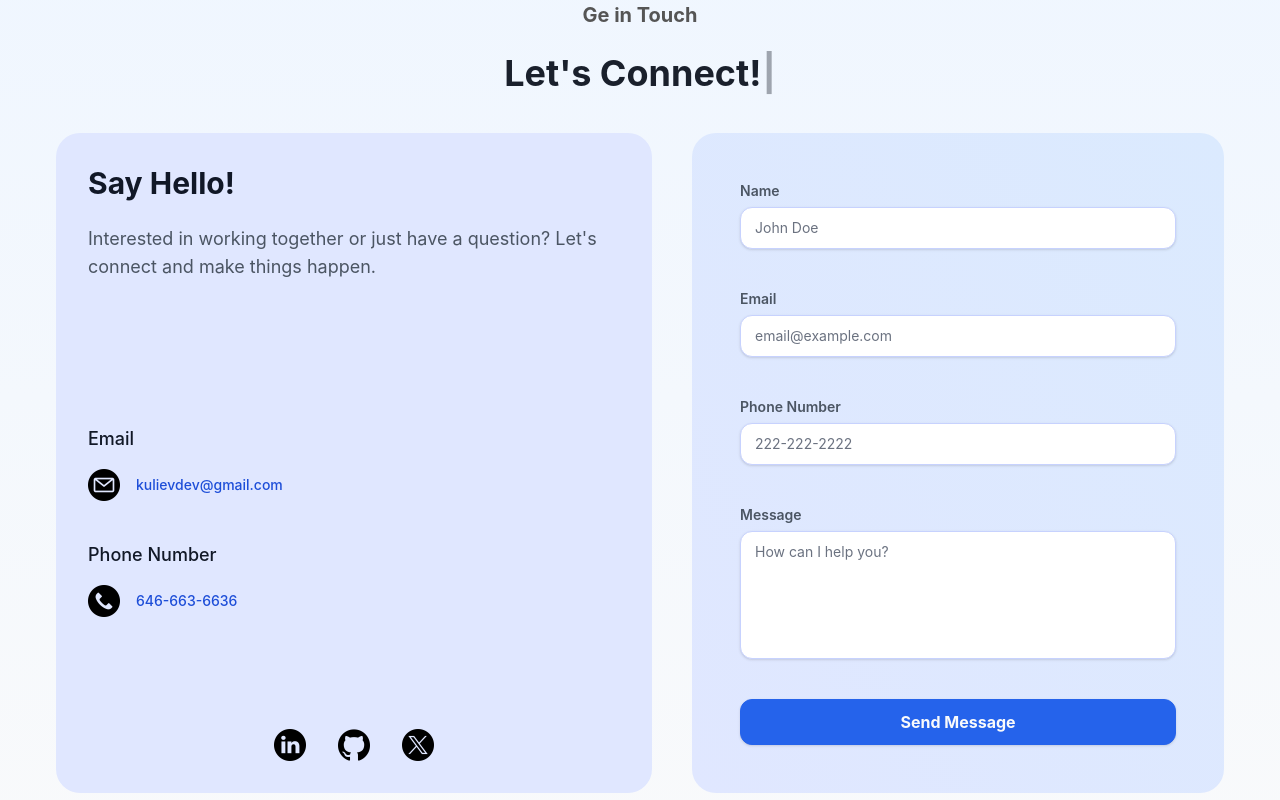
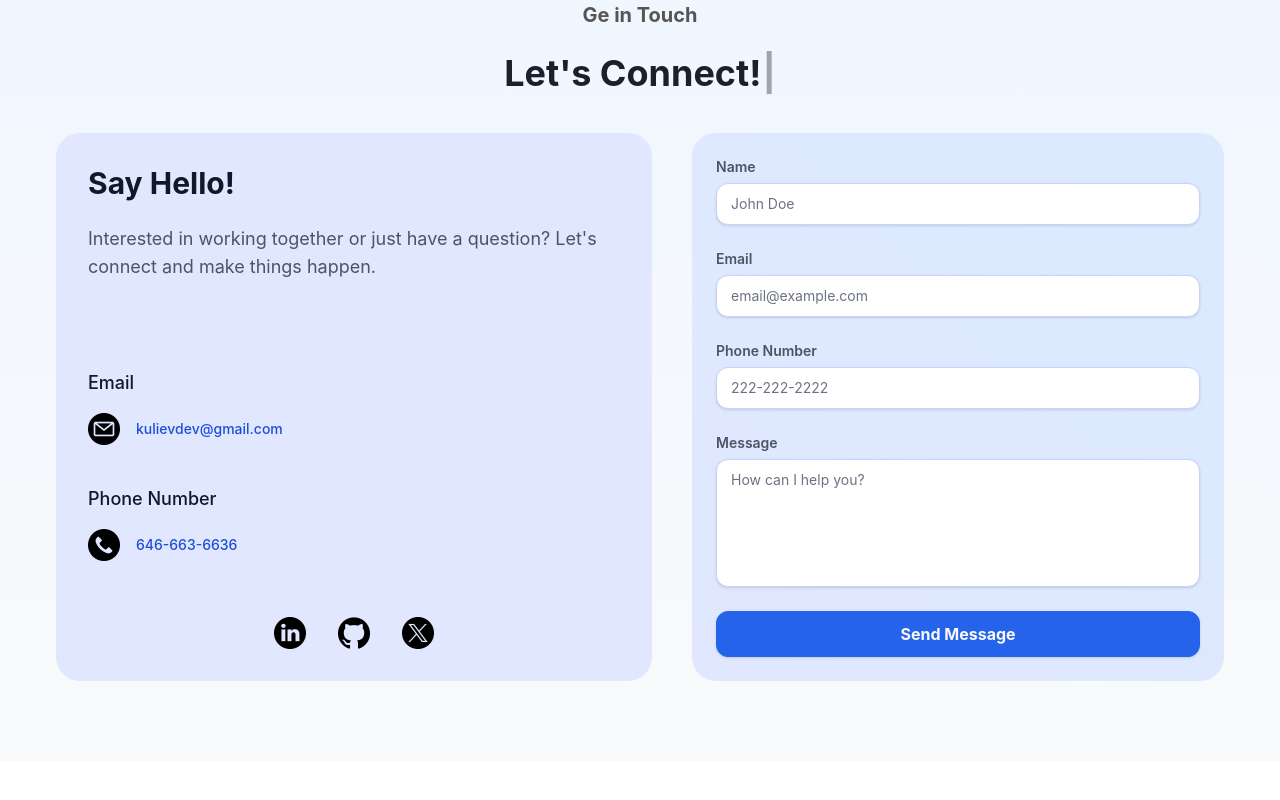
Before and after one commit to kulievdev/portfolio-website, a React (Vite) app: page / in a window 1280 px wide. Shown: the part 4300-5100 px from the top of the page. Built offline with nearby package versions, Linux system fonts and the light colour scheme.

Commit message:
Fix modal size on laptop screens

```diff
--- a/src/Components/ContactModal.tsx
+++ b/src/Components/ContactModal.tsx
@@ -34,7 +34,7 @@ const ContactModal = () => {
         finalFocusRef={finalRef}
         isOpen={isOpen}
         onClose={onClose}
-        size="xl"
+        size={window.innerWidth >= 1535 ? "xl" : "lg"}
         isCentered
       >
         <ModalOverlay />
--- a/src/Pages/Contact/Form.tsx
+++ b/src/Pages/Contact/Form.tsx
@@ -47,7 +47,7 @@ const Form: React.FC<FormProps> = ({ initialRef }) => {
         <form
           ref={form}
           onSubmit={handleSubmit(onSubmit)}
-          className=" flex w-full flex-col gap-10 p-6 xl:p-12 bigDesktop:p-16"
+          className="flex w-full flex-col gap-6 p-6 desktop:gap-10 desktop:p-12 bigDesktop:p-16"
         >
           <Input
             initialRef={initialRef}
```
